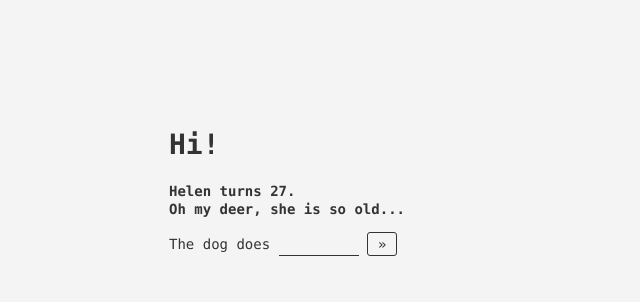
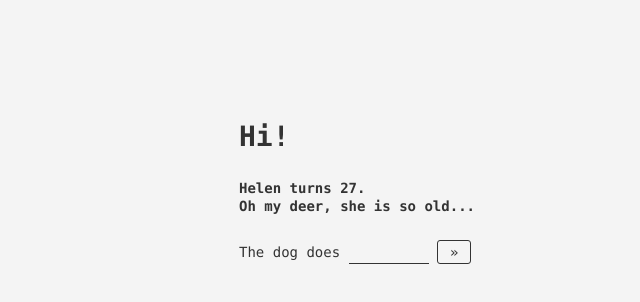
Before and after one commit to ilmente/helen, a Next.js app: page / in a window 1280 px wide. Shown: the top 302 px of the page, without its empty margins (91-731 px from the left). Built offline with nearby package versions, Linux system fonts and the light colour scheme.

Commit message:
fix layout

```diff
--- a/components/figure/style.css
+++ b/components/figure/style.css
@@ -1,7 +1,7 @@
 .figure {
     display: block;
     margin: 0;
-    padding: 0;
+    padding: 12px;
     background-color: #eee;
     text-align: center;
 }
@@ -17,5 +17,5 @@
 }
 
 .caption {
-    padding: 5px;
+    padding-top: 8px;
 }
--- a/layouts/main/style.css
+++ b/layouts/main/style.css
@@ -1,9 +1,15 @@
 body {
+    padding: 0;
+    margin: 0;
     background: #f4f4f4;
     font-family: menlo, sans-serif;
     font-size: 14px;
     color: #333;
     line-height: 1.3;
+}
+
+p {
+    margin: 24px 0;
 }
 
 input[type=text] {
@@ -20,7 +26,7 @@ input[type=text] {
 
 button {
     display: inline-block;
-    padding: 2px 10px;
+    padding: 2px 12px;
     margin: 0 1ch;
     border: 1px solid #333;
     border-radius: 3px;
@@ -32,6 +38,6 @@ button {
 
 main {
     margin: 0 auto 0 auto;
-    padding: 100px 10px 50px 10px;
-    max-width: 760px;
+    padding: 100px 12px 30px 12px;
+    max-width: 620px;
 }
```
